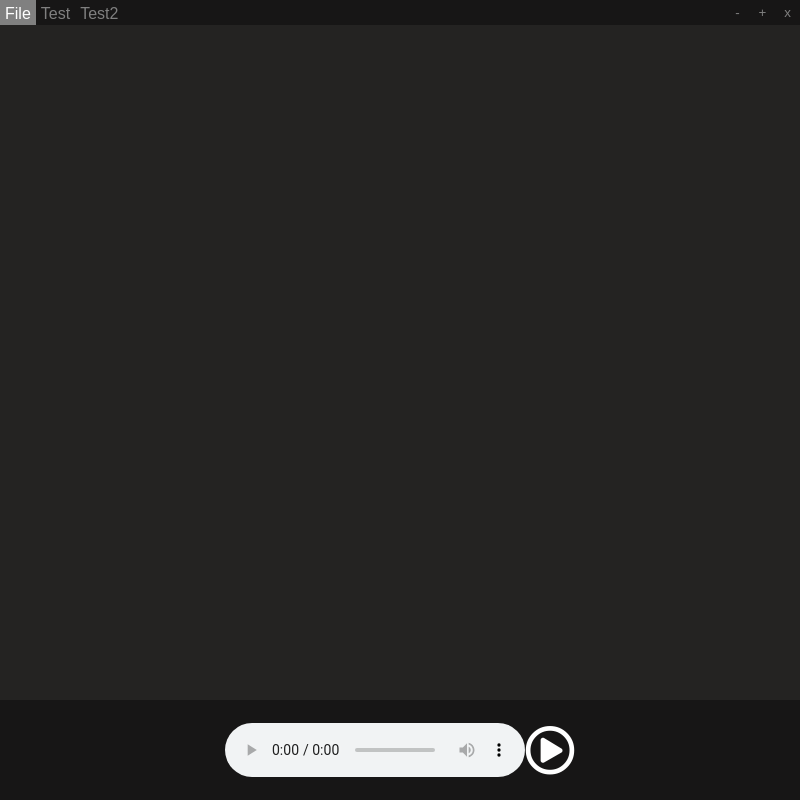
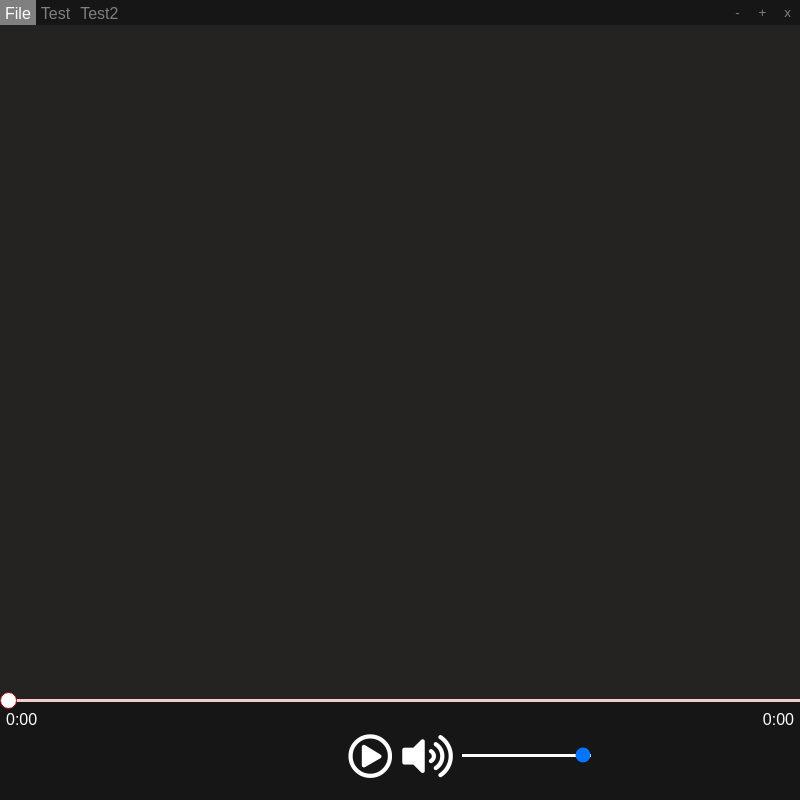
Before and after one commit to trclark20/MusicOne, an Electron app: page index.html in a window 800 px wide. Drawn offline with nearby package versions, Linux system fonts and the light colour scheme.

Commit message:
Fleshed out music player functionality

```diff
--- a/css/style.css
+++ b/css/style.css
@@ -2,7 +2,8 @@
   --menu-button-hover-color: grey;
   --title-bar-color: #171616;
   --title-bar-context-menu-color: #171616;
-  --title-bar-context-menu-border-color: #0a0a0a
+  --title-bar-context-menu-border-color: #0a0a0a;
+  --slider-bar-previous-color: #9c0606;
 }
 
 html, body {
@@ -154,13 +155,134 @@ ul.dropdown-content li {
   display: flex;
 }
 
+#audio-player-container {
+  --seek-before-width: 0%;
+  --volume-before-width: 100%;
+  --buffered-width: 0%;
+
+  flex: 3;
+  align-items: center;
+  justify-content: center;
+  display: flex;
+  flex-direction: column;
+}
+
+.media-controls {
+  display: flex;
+  width: 100%;
+  flex-basis: 0;
+}
+
+.media-control {
+  flex: 1;
+  min-width: 0;
+  justify-content: center;
+}
+
+.media-control:first-child { margin-right: auto; }
+
+.media-control:last-child { margin-left: auto; }
+
+.media-control {
+  align-items: center;
+}
+
 #play-button {
   width: 50px;
   height: 50px;
   color: white;
-  font-size: 50px;
+  font-size: 45px;
+  flex: 2;
+  margin-top: 5px;
+}
+
+#volume-button {
+  width: 50px;
+  height: 50px;
+  color: white;
+  font-size: 45px;
+  flex: 2;
+  margin-top: 5px;
+}
+
+#seek-info {
+  width: 100%
+}
+
+#current-time {
+  float: left;
+  margin: -6px 0px 0px 6px;
+  color: white;
+}
+
+#duration {
+  float: right;
+  margin: -6px 6px 0px 0px;
+  color: white;
+}
+
+#volume-slider {
+    -webkit-appearance: none;
+    padding: 0;
+    position: absolute;
+    margin: 25px 0px 0px 10px;
+    outline: none;
+    height: 3px;
+    cursor: pointer;
+  }
+
+#seek-slider {
+    -webkit-appearance: none;
+    padding: 0;
+    position: absolute;
+    margin: -18px 0px 0px 0px;
+    outline: none;
+    width: 100%;
+    height: 3px;
+    cursor: pointer;
+  }
+
+#seek-slider::before {
+    padding: 0;
+    position: absolute;
+    margin: 0px 0px 0px 0px;
+    outline: none;
+    height: 3px;
+    cursor: pointer;
+    content: "";
+    width: var(--seek-before-width);
+    background-color: #b50000;
+}
+
+#seek-slider::-webkit-slider-runnable-track {
+    width: 100%;
+    height: 3px;
+    cursor: pointer;
+    background: linear-gradient(to right, rgba(181, 0, 0, 0.5) var(--buffered-width), rgba(181, 0, 0, 0.2) var(--buffered-width));
+}
+
+#seek-slider::-webkit-slider-thumb {
+    position: relative;
+    -webkit-appearance: none;
+    box-sizing: content-box;
+    border: 1px solid var(--slider-bar-previous-color);
+    height: 15px;
+    width: 15px;
+    border-radius: 50%;
+    background-color: #fff;
+    cursor: pointer;
+    margin: -7px 0 0 0;
+}
+
+#seek-slider:active::-webkit-slider-thumb {
+    transform: scale(1.2);
+    background: var(--slider-bar-previous-color);
 }
 
 #play-button:hover {
   color: black;
 }
+
+#volume-button:hover {
+  color: black;
+}
--- a/index.html
+++ b/index.html
@@ -9,13 +9,6 @@
     <ul id='title-bar'>
       <li tabindex="0" class='dropdown-menu'><a>File</a>
         <ul class='dropdown-content'>
-          <li id='open-file'>Open</li>
-          <li id='open-file'>Open</li>
-          <li id='open-file'>Open</li>
-          <li id='open-file'>Open</li>
-          <li id='open-file'>Open</li>
-          <li id='open-file'>Open</li>
-          <li id='open-file'>Open</li>
           <li id='open-file'>Open</li>
         </ul>
       </li>
@@ -42,10 +35,21 @@
     </div>
 
     <div id='bottom-bar'>
-      <audio id="audio player" controls>
-        <source id="audio" src=""/>
-      </audio>
-      <i class="far fa-play-circle" id='play-button'></i>
+      <div id="audio-player-container">
+        <audio id="audio player" preload="metadata">
+          <source id="audio" src=""/>
+        </audio>
+        <div id="seek-info">
+          <input type="range" id="seek-slider" max="100" value="0">
+          <span id="current-time">0:00</span>
+          <span id="duration">0:00</span>
+        </div>
+        <div id="media-controls">
+          <i class="far fa-play-circle media-control" id='play-button'></i>
+          <i class="fas fa-volume-up media-control" id='volume-button'></i>
+          <input class="media-control" type="range" id="volume-slider" max="100" value="100">
+        </div>
+      </div>
     </div>
 
     <script src="https://unpkg.com/react@17/umd/react.development.js" crossorigin></script>
```
Also changed, not shown: preload.js (+135 -0 lines), 1 other file.
